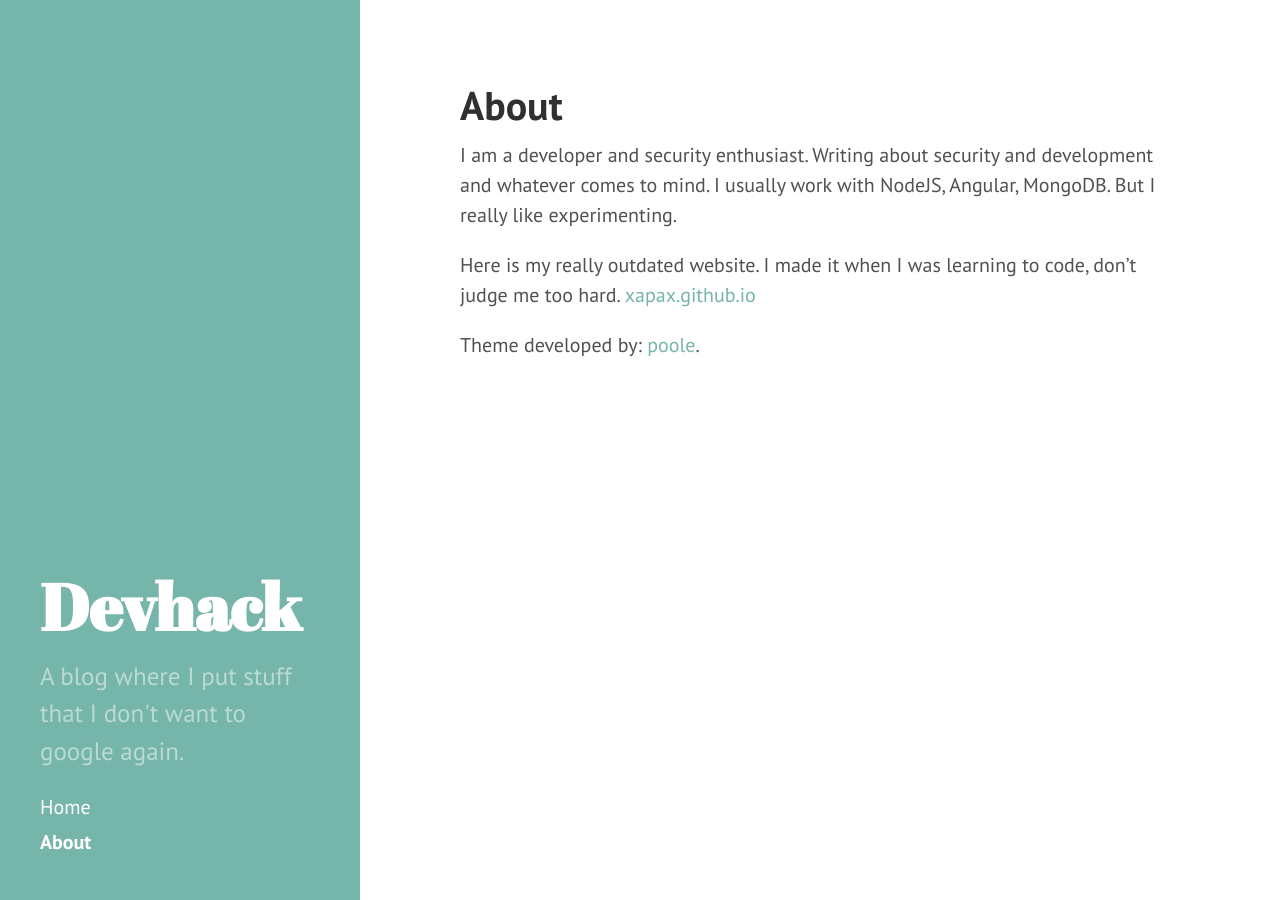
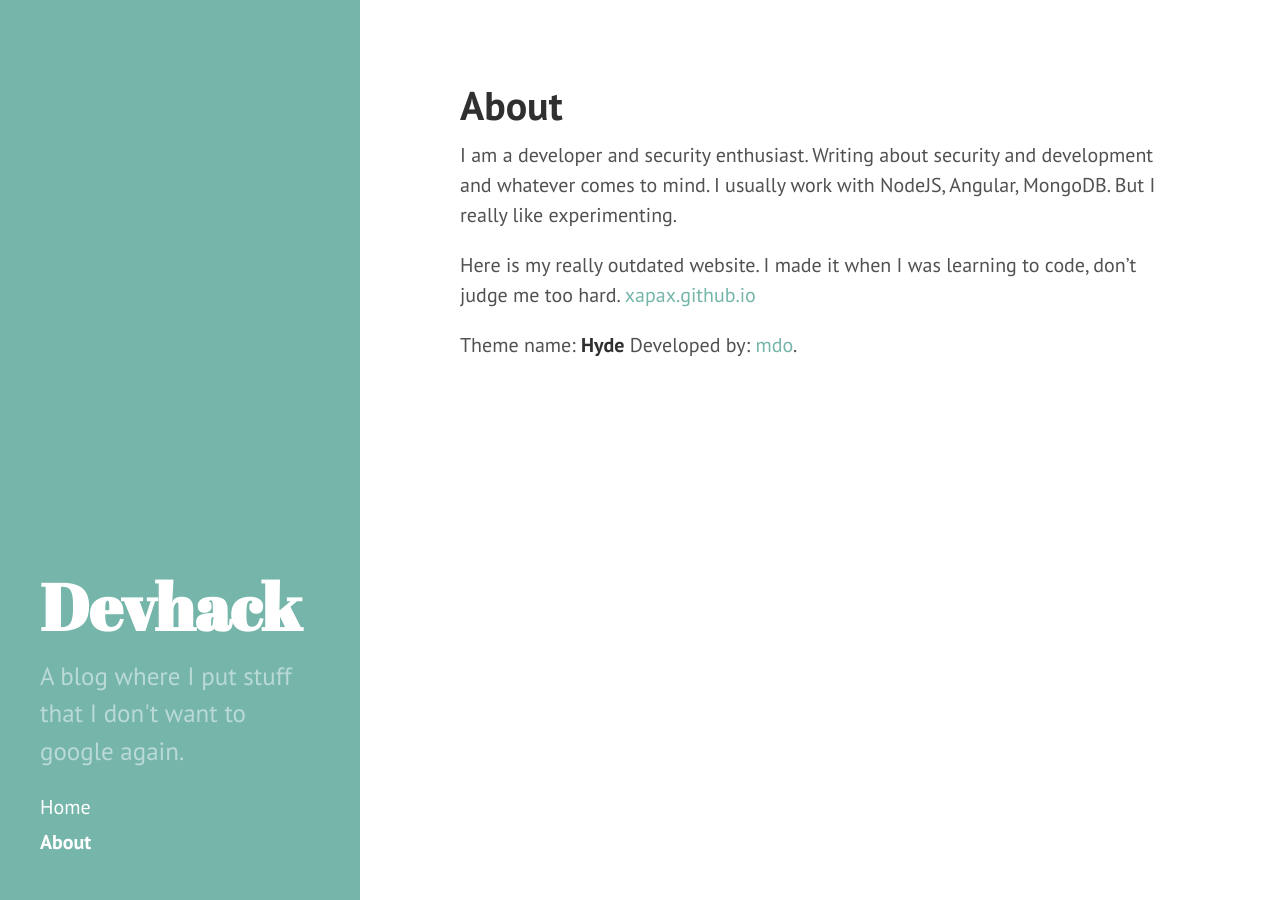
Before and after one commit to masonc15/blog, a Jekyll site: the page built from about.md, in a window 1280 px wide. Built offline with Jekyll 4.4.1, drawn with Linux system fonts in a browser that asks for light colours.

Commit message:
Fixed readme and some more

```diff
--- a/about.md
+++ b/about.md
@@ -8,4 +8,5 @@ I usually work with NodeJS, Angular, MongoDB. But I really like experimenting.
 
 Here is my really outdated website. I made it when I was learning to code, don't judge me too hard.  [xapax.github.io](https://xapax.github.io)
 
-Theme developed by: [poole](https://github.com/poole).
+Theme name: **Hyde**
+Developed by: [mdo](https://github.com/mdo).
```
Also changed, not shown: _posts/2016-08-02-indices-mongodb.md (+2 -0 lines), README.md.
